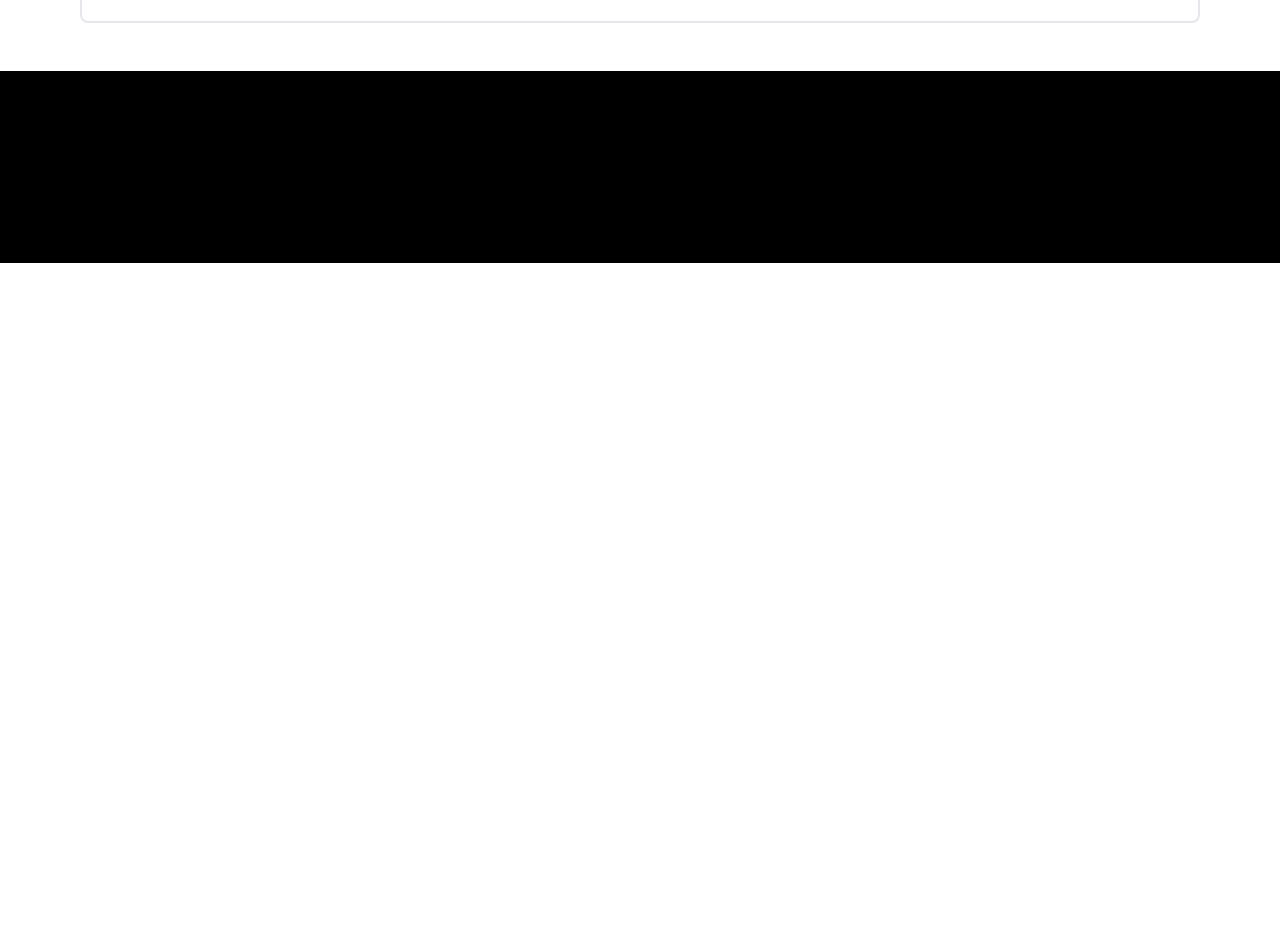
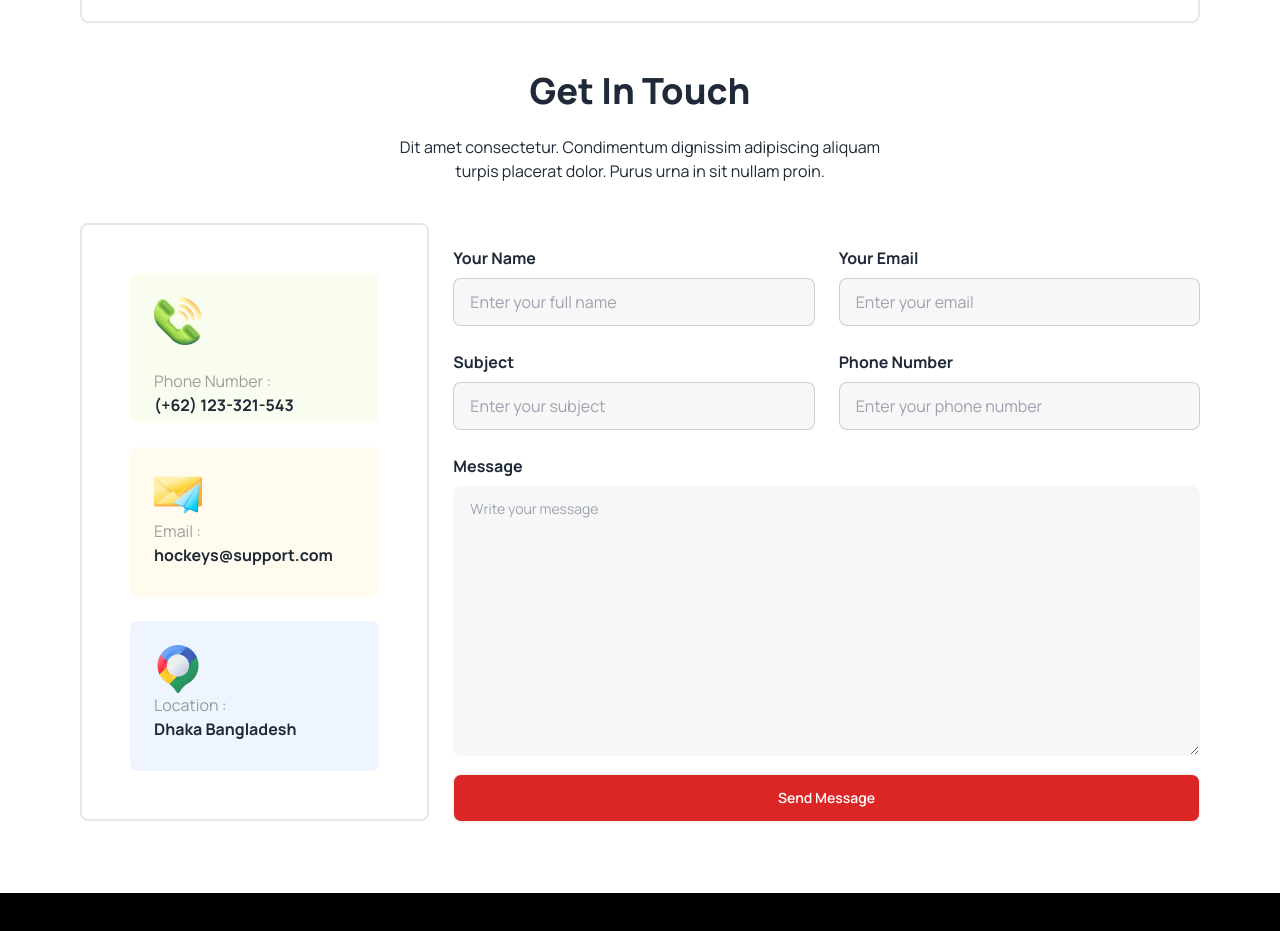
Before and after one commit to 8ad40n/Hockeys, a plain HTML site: page index.html in a window 1280 px wide. Shown: the part 3820-4751 px from the top of the page. Before the commit the page ends 4083 px from the top, so only its background shows below. Drawn offline with nearby package versions, Linux system fonts and the light colour scheme.

Commit message:
contact section added

```diff
--- a/index.html
+++ b/index.html
@@ -1422,6 +1422,74 @@
           </div>
 
         </div>
+      </section class="container mx-auto mb-[3rem] px-2 md:px-15 lg:px-20">
+      <!-- Get In Touch -->
+      <section class="container mx-auto mb-[3rem] px-2 md:px-15 lg:px-20">
+            <div >
+              <div class="flex flex-col items-center gap-[1.5rem] mb-[2.5rem]">
+                <h1 class="text-2xl lg:text-4xl font-extrabold text-center">
+                  Get In Touch
+                </h1>
+                <p class="w-[70vw] lg:w-[40vw] text-center">
+                  Dit amet consectetur. Condimentum dignissim adipiscing aliquam
+                  turpis placerat dolor. Purus urna in sit nullam proin.
+                </p>
+              </div>
+              <div class="grid grid-cols-1 lg:grid-cols-3 mt-10 justify-center items-center">
+                  <div class="grid grid-cols-1 lg:mr-6 mb-[1.5rem] border-2 rounded-lg p-[2rem] lg:p-[3rem] ">
+                      <div class="bg-[#bced6d1a] rounded-lg p-6 h-[150px] w-full ">
+                        <img class="mb-[1.5rem]" src="Images/Group 1171275317.png" alt="">
+                        <p class="text-[#13131866]">Phone Number : </p>
+                        <h4 class="font-bold">(+62) 123-321-543</h4>
+                      </div>
+                      <div class="bg-[#fddd5f1a] mt-6 rounded-lg p-6 h-[150px] w-full ">
+                          <img src="Images/Group 1171275318.png" alt="" />
+                          <p class="text-[#13131866]">Email :</p>
+                          <h4 class="font-bold">hockeys@support.com</h4>
+                      </div>
+                      <div class="bg-[#629cf31a] mt-6 rounded-lg p-6 h-[150px] w-full ">
+                          <img src="Images/Group 1171275321.png" alt="" />
+                          <p class="text-[#13131866]">Location :</p>
+                          <h4 class="font-bold">Dhaka Bangladesh</h4>
+                      </div>
+                  </div>
+                  <!-- input section -->
+                  <div class="lg:col-span-2">
+                      <div class="grid gap-6 lg:grid-cols-2 grid-cols-1">
+                          <div>
+                              <label for="" class="font-bold">Your Name</label>
+                              <input  type="text" placeholder="Enter your full name"
+                                  class="input input-bordered w-full mt-2 bg-[#13131808]" />
+                          </div>
+                          <div>
+                              <label class="font-bold" for="">Your Email</label>
+                              <input type="text" placeholder="Enter your email"
+                                  class="input input-bordered w-full mt-2 bg-[#13131808]" />
+                          </div>
+                          <div>
+                              <label class="font-bold" for="">Subject</label>
+                              <input type="text" placeholder="Enter your subject"
+                                  class="input input-bordered w-full mt-2 bg-[#13131808]" />
+                          </div>
+                          <div>
+                              <label class="font-bold" for="">Phone Number</label>
+                              <input type="text" placeholder="Enter your phone number"
+                                  class="input input-bordered w-full mt-2 bg-[#13131808]" />
+                          </div>
+                      </div>
+                      <div class="mt-6">
+                          <label class="font-bold" for="">Message</label>
+                          <textarea class="textarea  w-full mt-2 bg-[#13131808]" placeholder="Write your message"
+                              rows="9"></textarea>
+                      </div>
+
+                      <div>
+                          <button class="btn bg-red-600 mt-3 text-white w-full">
+                              Send Message
+                          </button>
+                      </div>
+                  </div>
+              </div>
       </section>
     </main>
     <footer class="bg-black">
```
